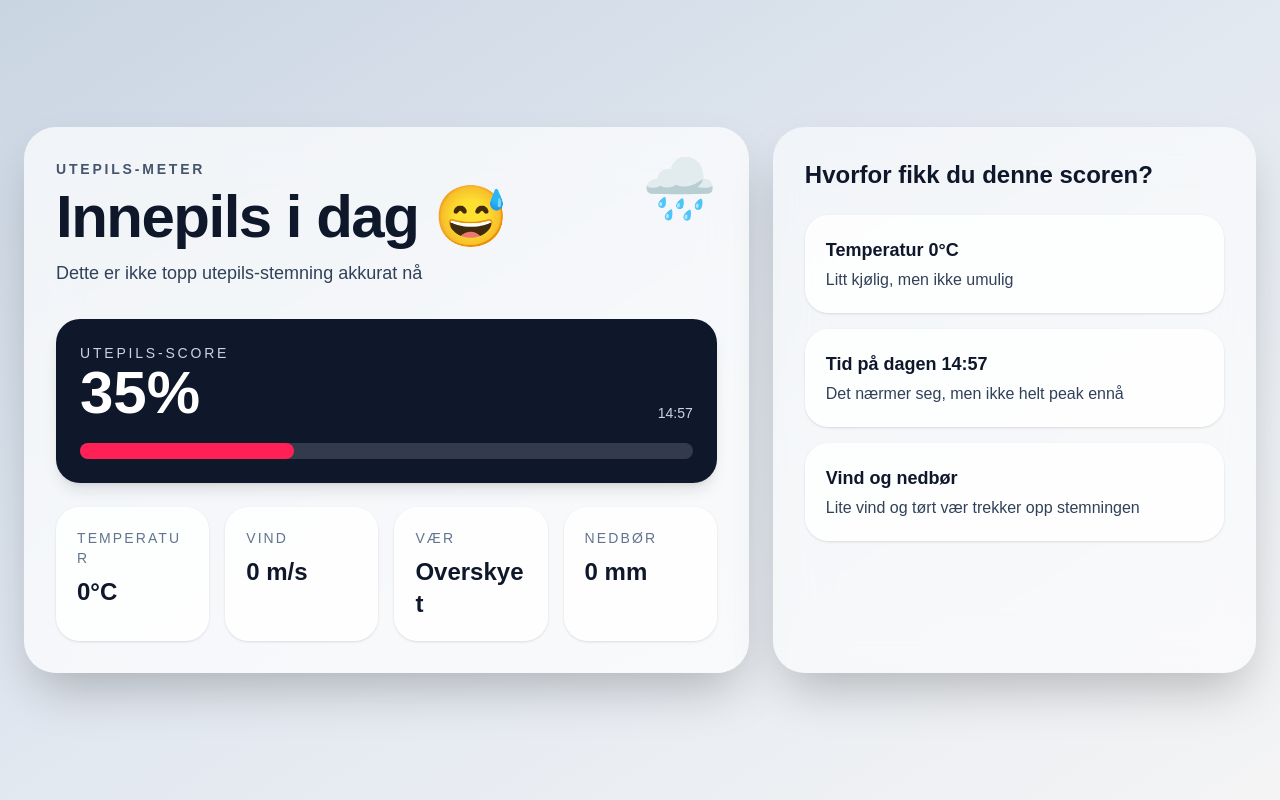
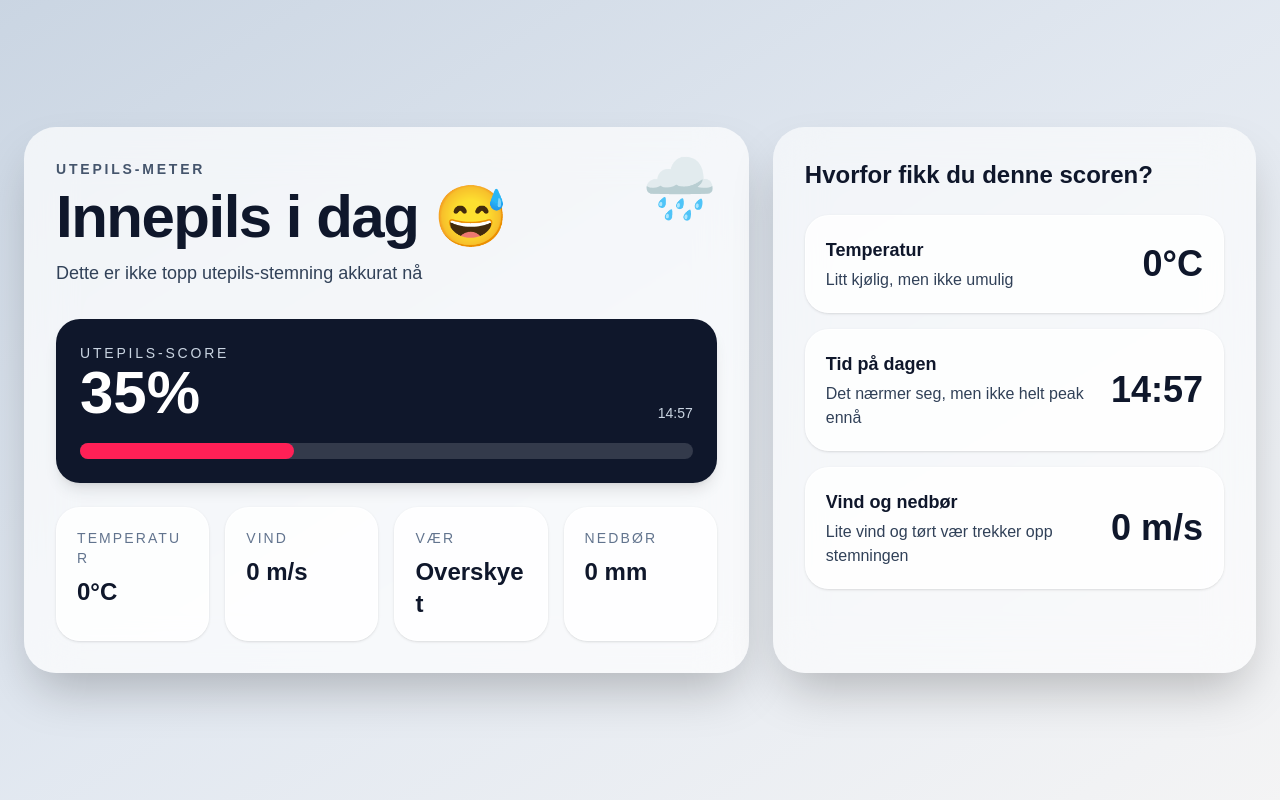
Before and after one commit to KaroGil/utepils, a Next.js app: page / in a window 1280 px wide. Built offline with nearby package versions, Linux system fonts and the light colour scheme; no server answers.

Commit message:
add big values to explanation

```diff
--- a/src/app/components/ReasonRow.tsx
+++ b/src/app/components/ReasonRow.tsx
@@ -1,14 +1,26 @@
 export default function ReasonRow({
   title,
   description,
+  value,
 }: {
   title: string;
   description: string;
+  value: string;
 }) {
   return (
     <div className="rounded-3xl border border-white/70 bg-white/80 p-5 shadow-sm">
-      <h3 className="text-lg font-semibold">{title}</h3>
-      <p className="mt-1 text-slate-700">{description}</p>
+      <div className="flex items-center justify-between gap-4">
+        <div className="min-w-0">
+          <h3 className="text-lg font-semibold text-slate-900">{title}</h3>
+          <p className="mt-1 text-slate-700">{description}</p>
+        </div>
+
+        <div className="shrink-0 text-right">
+          <p className="text-3xl font-black tabular-nums text-slate-900 sm:text-4xl">
+            {value}
+          </p>
+        </div>
+      </div>
     </div>
   );
 }
--- a/src/app/page.tsx
+++ b/src/app/page.tsx
@@ -110,7 +110,8 @@ export default function Page() {
 
             <div className="mt-6 space-y-4">
               <ReasonRow
-                title={`Temperatur ${weather.temperature}°C`}
+                title="Temperatur"
+                value={` ${weather.temperature}°C`}
                 description={
                   weather.temperature >= 15 && weather.temperature <= 22
                     ? "Perfekt temperatur for å sitte ute lenge"
@@ -121,7 +122,8 @@ export default function Page() {
               />
 
               <ReasonRow
-                title={`Tid på dagen ${now.getHours().toString().padStart(2, "0")}:${now.getMinutes().toString().padStart(2, "0")}`}
+                title="Tid på dagen"
+                value={`${now.getHours().toString().padStart(2, "0")}:${now.getMinutes().toString().padStart(2, "0")}`}
                 description={
                   hour >= 16 && hour < 22
                     ? "Prime time for utepils"
@@ -133,6 +135,7 @@ export default function Page() {
 
               <ReasonRow
                 title="Vind og nedbør"
+                value={`${weather.wind} m/s`}
                 description={
                   weather.wind < 5 && weather.precipitation === 0
                     ? "Lite vind og tørt vær trekker opp stemningen"
```
